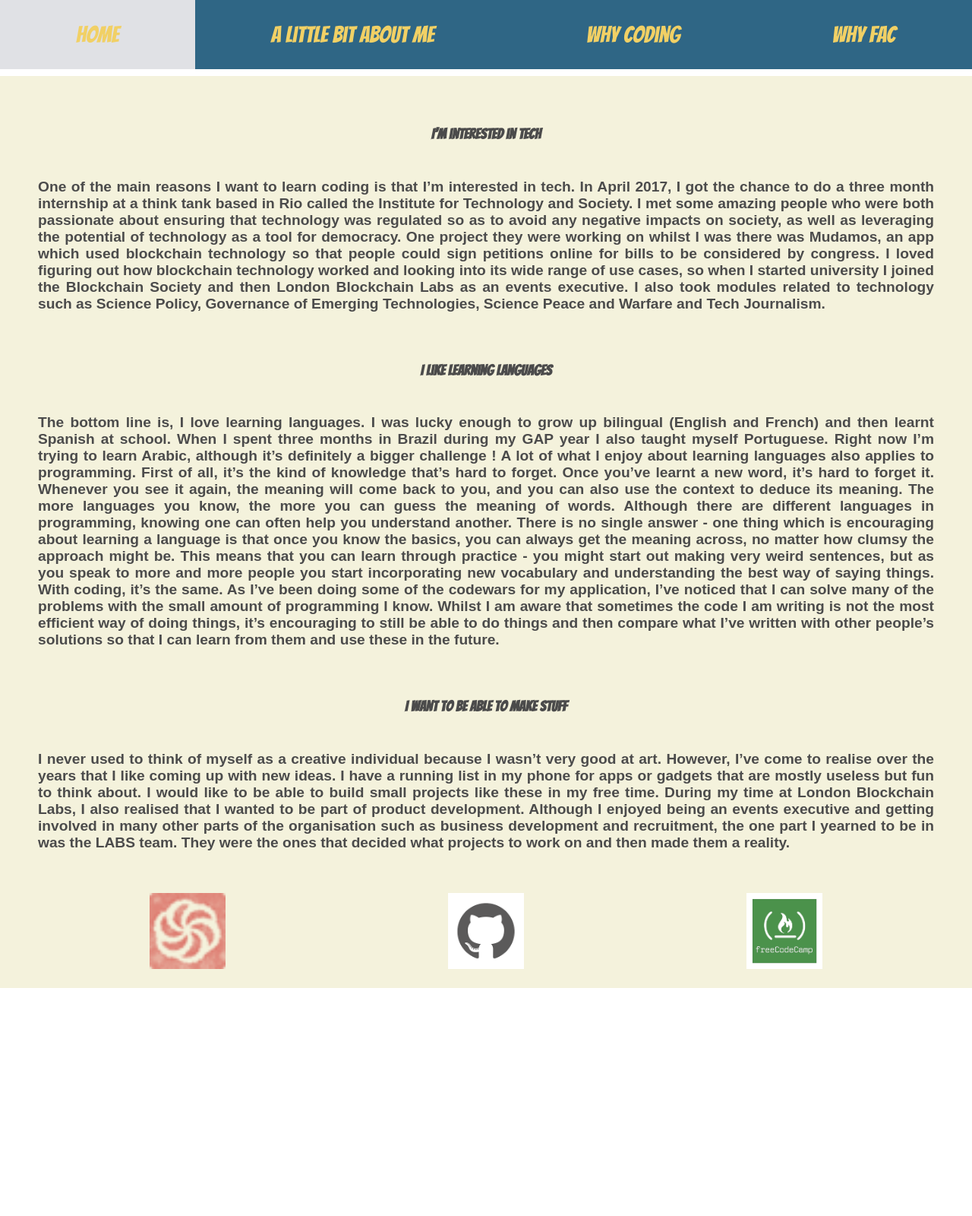
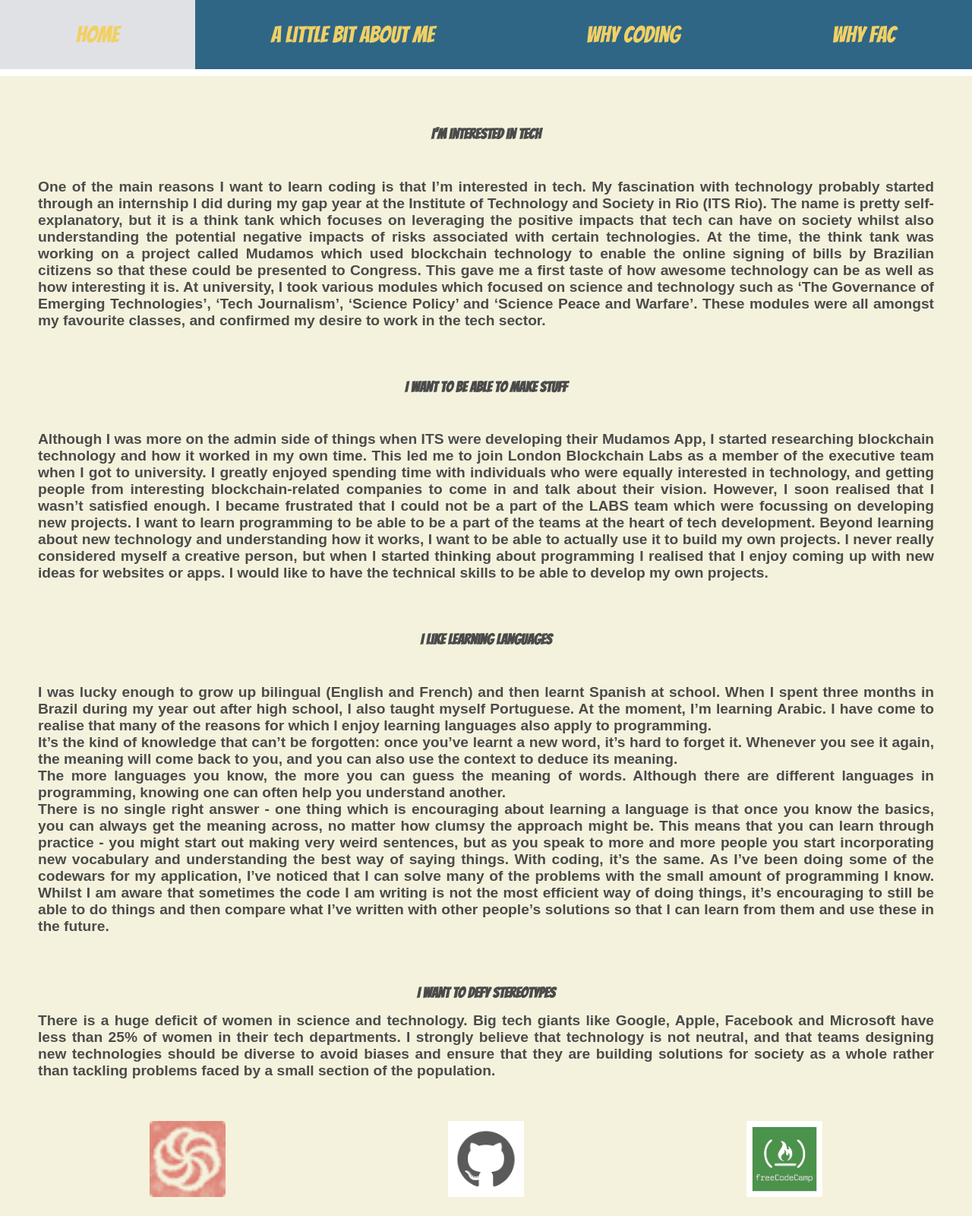
Before and after one commit to amberrignell/hiFACcrew, a plain HTML site: page whycoding.html in a window 1280 px wide. Shown: the whole page at 76% size. Before the commit the page ends 1300 px from the top, so only its background shows below. Drawn offline with Linux system fonts and the light colour scheme.

Commit message:
edited text
made some changes to the text

```diff
--- a/style.css
+++ b/style.css
@@ -99,6 +99,15 @@ img {vertical-align: middle;}
   text-align: center;
 }
 
+.decryptionContainer {
+  display: flex;
+  margin: 0 auto;
+}
+
+.container-1 {
+  display:block;
+}
+
 /*navbar css*/
 ul {
   background-color: #2F6685;
@@ -193,6 +202,7 @@ h2 {
   padding: 2px;
 }
 */
+
 /*css for image boxes at the bottom of the page */
 .row {
   display: flex;
--- a/whycoding.html
+++ b/whycoding.html
@@ -21,29 +21,37 @@
     <div class=general>
       <h1> I’m interested in tech </h1>
       </br>
-      <h2> One of the main reasons I want to learn coding is that I’m interested in tech. In April 2017, I got the chance to do a three month internship at a think tank based in Rio called the Institute for Technology and Society. I met some amazing people who were both passionate about ensuring that technology was regulated so as to avoid any negative impacts on society, as well as leveraging the potential of technology as a tool for democracy. One project they were working on whilst I was there was Mudamos, an app which used blockchain technology so that people could sign petitions online for bills to be considered by congress. I loved figuring out how blockchain technology worked and looking into its wide range of use cases, so when I started university I joined the Blockchain Society and then London Blockchain Labs as an events executive. I also took modules related to technology such as Science Policy, Governance of Emerging Technologies, Science Peace and Warfare and Tech Journalism.
+      <h2> One of the main reasons I want to learn coding is that I’m interested in tech. My fascination with technology probably started through an internship I did during my gap year at the Institute of Technology and Society in Rio (ITS Rio). The name is pretty self-explanatory, but it is a think tank which focuses on leveraging the positive impacts that tech can have on society whilst also understanding the potential negative impacts of risks associated with certain technologies. At the time, the think tank was working on a project called Mudamos which used blockchain technology to enable the online signing of bills by Brazilian citizens so that these could be presented to Congress. This gave me a first taste of how awesome technology can be as well as how interesting it is. At university, I took various modules which focused on science and technology such as ‘The Governance of Emerging Technologies’, ‘Tech Journalism’, ‘Science Policy’ and ‘Science Peace and Warfare’. These modules were all amongst my favourite classes, and confirmed my desire to work in the tech sector.
       </h2>
+    </br>
+    </br>
+
+    <h1> I want to be able to make stuff </h1>
+    </br>
+    <h2> Although I was more on the admin side of things when ITS were developing their Mudamos App, I started researching blockchain technology and how it worked in my own time. This led me to join London Blockchain Labs as a member of the executive team when I got to university. I greatly enjoyed spending time with individuals who were equally interested in technology, and getting people from interesting blockchain-related companies to come in and talk about their vision. However, I soon realised that I wasn’t satisfied enough. I became frustrated that I could not be a part of the LABS team which were focussing on developing new projects.
+I want to learn programming to be able to be a part of the teams at the heart of tech development. Beyond learning about new technology and understanding how it works, I want to be able to actually use it to build my own projects.
+I never really considered myself a creative person, but when I started thinking about programming I realised that I enjoy coming up with new ideas for websites or apps. I would like to have the technical skills to be able to develop my own projects.
+    </h2>
     </br>
     </br>
 
 
       <h1> I like learning languages </h1>
       </br>
-      <h2> The bottom line is, I love learning languages. I was lucky enough to grow up bilingual (English and French) and then learnt Spanish at school. When I spent three months in Brazil during my GAP year I also taught myself Portuguese. Right now I’m trying to learn Arabic, although it’s definitely a bigger challenge !
-        A lot of what I enjoy about learning languages also applies to programming. First of all, it’s the kind of knowledge that’s hard to forget. Once you’ve learnt a new word, it’s hard to forget it. Whenever you see it again, the meaning will come back to you, and you can also use the context to deduce its meaning. The more languages you know, the more you can guess the meaning of words. Although there are different languages in programming, knowing one can often help you understand another.
-        There is no single answer - one thing which is encouraging about learning a language is that once you know the basics, you can always get the meaning across, no matter how clumsy the approach might be. This means that you can learn through practice - you might start out making very weird sentences, but as you speak to more and more people you start incorporating new vocabulary and understanding the best way of saying things.
-        With coding, it’s the same. As I’ve been doing some of the codewars for my application, I’ve noticed that I can solve many of the problems with the small amount of programming I know. Whilst I am aware that sometimes the code I am writing is not the most efficient way of doing things, it’s encouraging to still be able to do things and then compare what I’ve written with other people’s solutions so that I can learn from them and use these in the future.
+      <h2> I was lucky enough to grow up bilingual (English and French) and then learnt Spanish at school. When I spent three months in Brazil during my year out after high school, I also taught myself Portuguese. At the moment, I’m learning Arabic.
+      I have come to realise that many of the reasons for which I enjoy learning languages also apply to programming.
+      </br> It’s the kind of knowledge that can’t be forgotten: once you’ve learnt a new word, it’s hard to forget it. Whenever you see it again, the meaning will come back to you, and you can also use the context to deduce its meaning.
+      </br> The more languages you know, the more you can guess the meaning of words. Although there are different languages in programming, knowing one can often help you understand another.
+      </br> There is no single right answer - one thing which is encouraging about learning a language is that once you know the basics, you can always get the meaning across, no matter how clumsy the approach might be. This means that you can learn through practice - you might start out making very weird sentences, but as you speak to more and more people you start incorporating new vocabulary and understanding the best way of saying things. With coding, it’s the same. As I’ve been doing some of the codewars for my application, I’ve noticed that I can solve many of the problems with the small amount of programming I know. Whilst I am aware that sometimes the code I am writing is not the most efficient way of doing things, it’s encouraging to still be able to do things and then compare what I’ve written with other people’s solutions so that I can learn from them and use these in the future.
       </h2>
       </br>
       </br>
 
-      <h1> I want to be able to make stuff </h1>
-      </br>
-      <h2> I never used to think of myself as a creative individual because I wasn’t very good at art. However, I’ve come to realise over the years that I like coming up with new ideas. I have a running list in my phone for apps or gadgets that are mostly useless but fun to think about. I would like to be able to build small projects like these in my free time.
-        During my time at London Blockchain Labs, I also realised that I wanted to be part of product development. Although I enjoyed being an events executive and getting involved in many other parts of the organisation such as business development and recruitment, the one part I yearned to be in was the LABS team. They were the ones that decided what projects to work on and then made them a reality.
+      <h1> I want to defy stereotypes </h1>
+      <h2> There is a huge deficit of women in science and technology. Big tech giants like Google, Apple, Facebook and Microsoft have less than 25% of women in their tech departments. I strongly believe that technology is not neutral, and that teams designing new technologies should be diverse to avoid biases and ensure that they are building solutions for society as a whole rather than tackling problems faced by a small section of the population.
       </h2>
-      </br>
-      </br>
+    </br>
+    </br>
 
       <div class="row">
       <div class="column">
```
Also changed, not shown: whyfac.html (+13 -10 lines).
